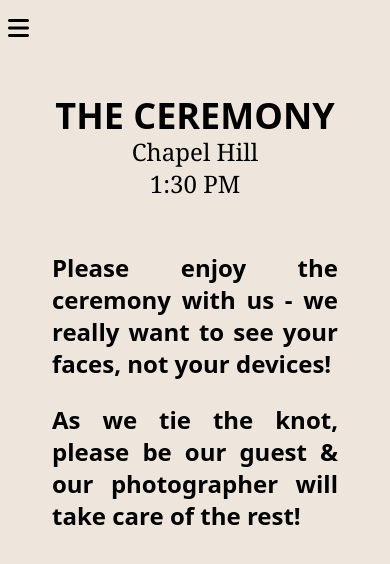
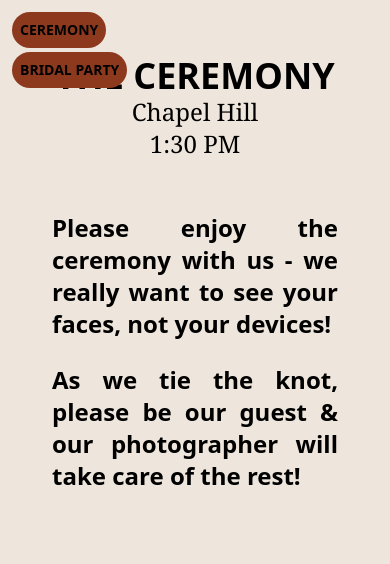
Before and after one commit to gnieb/wedding-cermony-site, a React (Create React App) app: page /ceremony in a window 390 px wide. Shown: the top 564 px of the page. Built offline with nearby package versions, Linux system fonts and the light colour scheme.

Commit message:
add sticky floating buttons

```diff
--- a/src/components/MobileNav.js
+++ b/src/components/MobileNav.js
@@ -1,30 +1,28 @@
-import { useState } from "react";
+
 import { FontAwesomeIcon } from '@fortawesome/react-fontawesome'
 import { faBars } from "@fortawesome/free-solid-svg-icons";
 
 
 
 export default function MobileNav () {
-    // const [open, setOpen] = useState(false)
-    // const handleMenu = () => {
-    //     setOpen(!open)
-    // }
+
 
     return(
-        <div className=" py-2 block md:hidden">
+        <div className=" p-2 block relative md:hidden">
             <div
-                className="flex items-center h-full"
+                className="flex fixed top-2 text-sm font-bold items-center m-1"
                 >
-                <FontAwesomeIcon className="p-2" icon={faBars} size="xl"/>
+               <a
+                className="bg-darkO  rounded-full p-2"
+                href="/#bridalparty" >CEREMONY</a>
             </div>
-
-        {/* { open?
-        <div className="items-center justify-center ">
-            <div className="p-2"><a className=" text-xl" href="/" alt="">10.05.2024</a></div>
-            <div className="p-2"><a className=" text-xl" href="/bridalparty">THE BRIDAL PARTY</a></div>
-        </div>
-        :
-        <div></div> } */}
+            <div
+                className="flex fixed top-12 text-sm font-bold items-center m-1"
+                >
+               <a
+                className="bg-darkO rounded-full p-2"
+                href="/#bridalparty" >BRIDAL PARTY</a>
+            </div>
 
         </div>
     )
```
